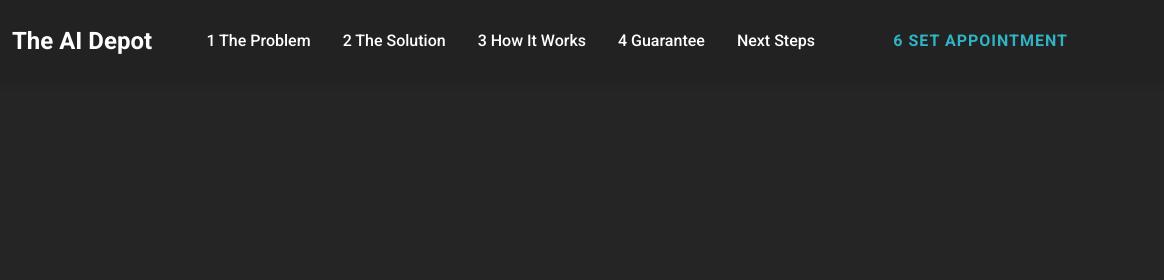
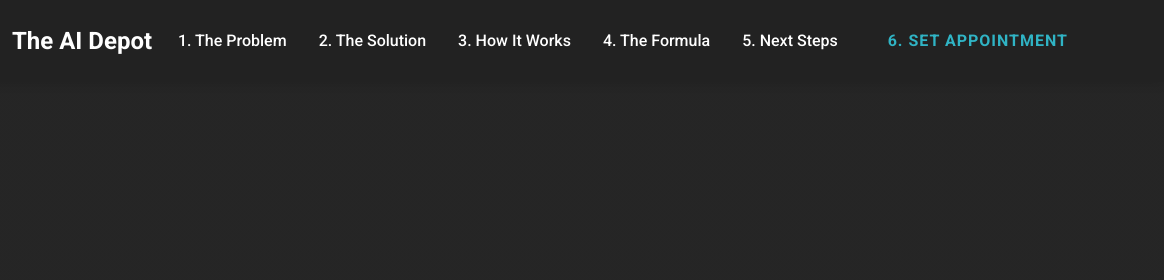
Before and after one commit to TheAIDepot/trial.theaidepot.online, a plain HTML site: page public/index.html in a window 1280 px wide. Shown: the top 280 px of the page, 116-1280 px from the left. Drawn offline with Linux system fonts and the light colour scheme; files whose address does not match are found by name.

Commit message:
Update index.html27-

```diff
--- a/public/index.html
+++ b/public/index.html
@@ -21,14 +21,14 @@
             </div>
             <nav>
                 <ul class="nav-links">
-                    <li><a href="#problem">1 The Problem</a></li>
-                    <li><a href="#solution">2 The Solution</a></li>
-                    <li><a href="#how-it-works">3 How It Works</a></li>
-                    <li><a href="#guarantee">4 Guarantee</a></li>
-                    <li><a href="#next-steps"5 >Next Steps</a></li>
+                    <li><a href="#problem">1. The Problem</a></li>
+                    <li><a href="#solution">2. The Solution</a></li>
+                    <li><a href="#how-it-works">3. How It Works</a></li>
+                    <li><a href="#guarantee">4. The Formula</a></li>
+                    <li><a href="#next-steps">5. Next Steps</a></li>
                 </ul>
             </nav>
-            <a href="https://calendly.com/contactaidepot/30min" class="cta-button">6 SET APPOINTMENT</a>
+            <a href="https://calendly.com/contactaidepot/30min" class="cta-button">6. SET APPOINTMENT</a>
             <div class="hamburger">
                 <span></span>
                 <span></span>
```
